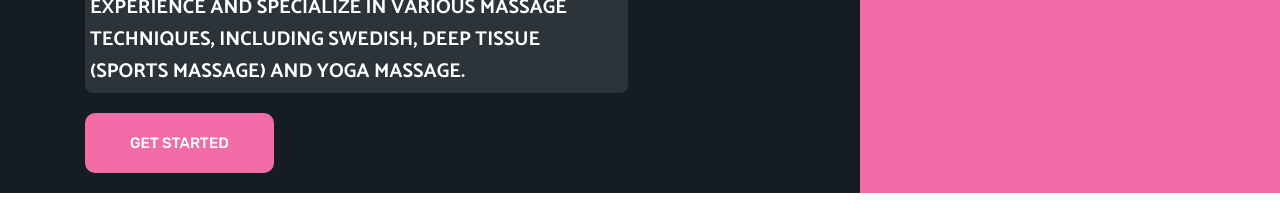
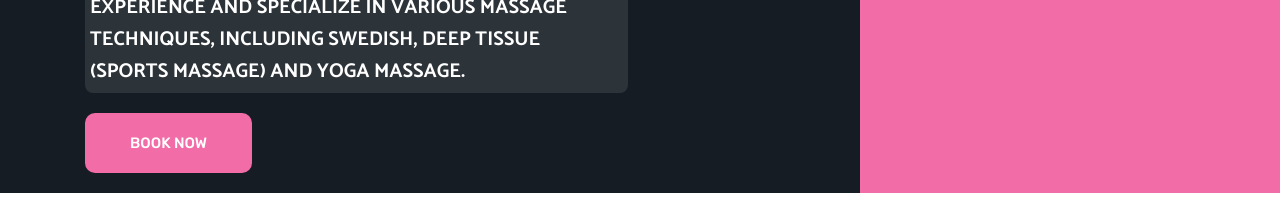
Before and after one commit to KunnikarB/letsrelax, a plain HTML site: page index.html in a window 1280 px wide. Shown: the part 876-1099 px from the top of the page. Drawn offline with nearby package versions, Linux system fonts and the light colour scheme.

Commit message:
Modified link

```diff
--- a/index.html
+++ b/index.html
@@ -104,7 +104,7 @@
 
             <P class="hero-subtitle">Our licensed therapists bring years of experience and specialize in various massage techniques, including Swedish, Deep tissue (Sports massage) and Yoga massage.</P>
 
-            <a href="#" class="btn btn-primary">Get Started</a>
+            <a target="_blank" href="https://boka.se/letsrelaxspa" class="btn btn-primary">Book Now</a>
 
           </div>
 
```
Also changed, not shown: assets/images/profile.jpg (renamed from assets/images/unnamed.jpg).
